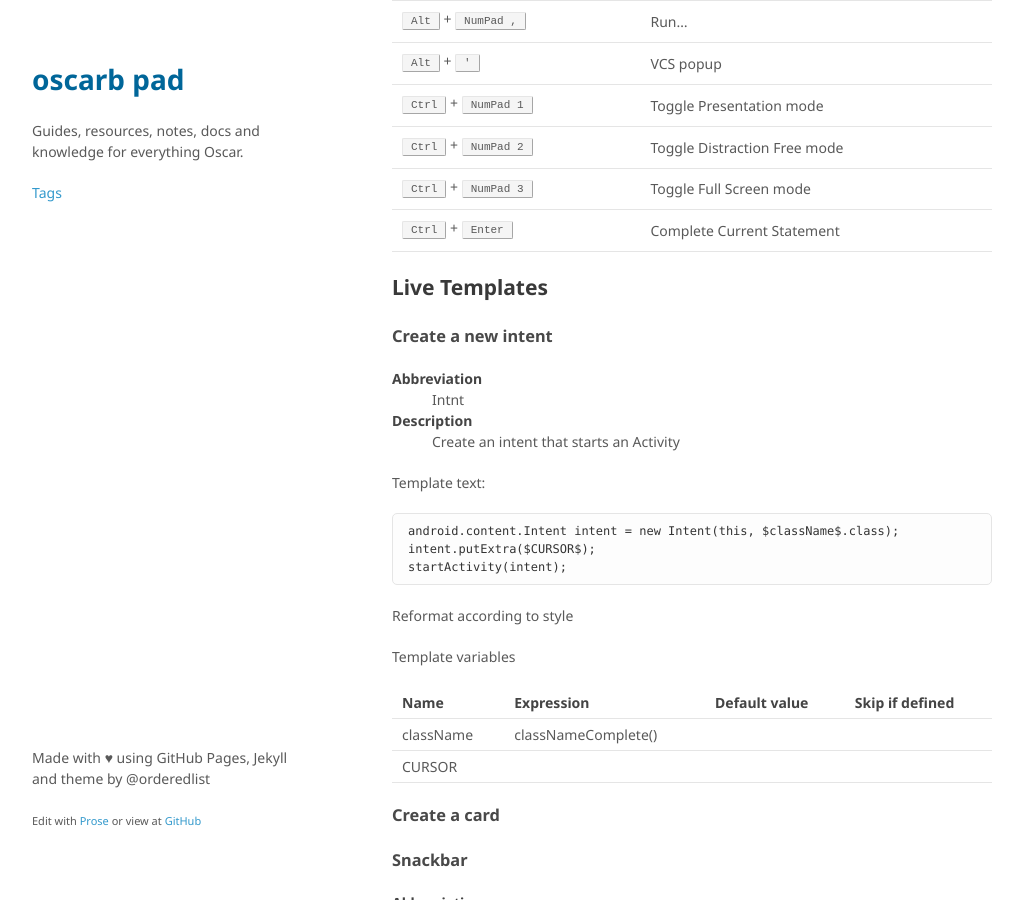
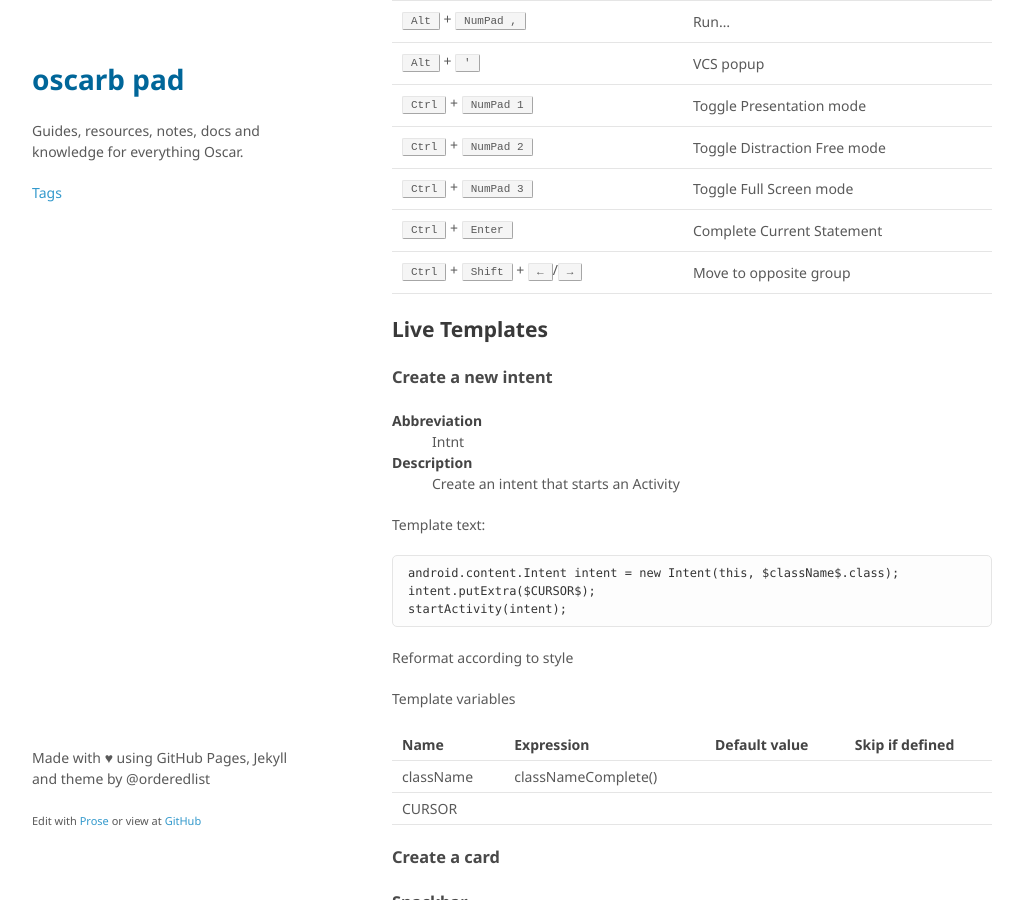
Before and after one commit to oscarb/pad, a Jekyll site: the page built from _docs/android-studio.md, in a window 1280 px wide and 900 px high, scrolled down 1744 px. Shown: the whole window, without its empty margins (128-1151 px from the left). Built offline with Jekyll 4.4.1, drawn with Linux system fonts in a browser that asks for light colours; some web fonts are replaced.

Commit message:
Update android-studio.md

```diff
--- a/_docs/android-studio.md
+++ b/_docs/android-studio.md
@@ -84,6 +84,7 @@ Shortcut | Action
 <kbd>Ctrl</kbd> + <kbd>NumPad 2</kbd> | Toggle Distraction Free mode
 <kbd>Ctrl</kbd> + <kbd>NumPad 3</kbd> | Toggle Full Screen mode
 <kbd>Ctrl</kbd> + <kbd>Enter</kbd> | Complete Current Statement
+<kbd>Ctrl</kbd> + <kbd>Shift</kbd> + <kbd>←</kbd>/<kbd>→</kbd> | Move to opposite group
 
 
 ## Live Templates
```
